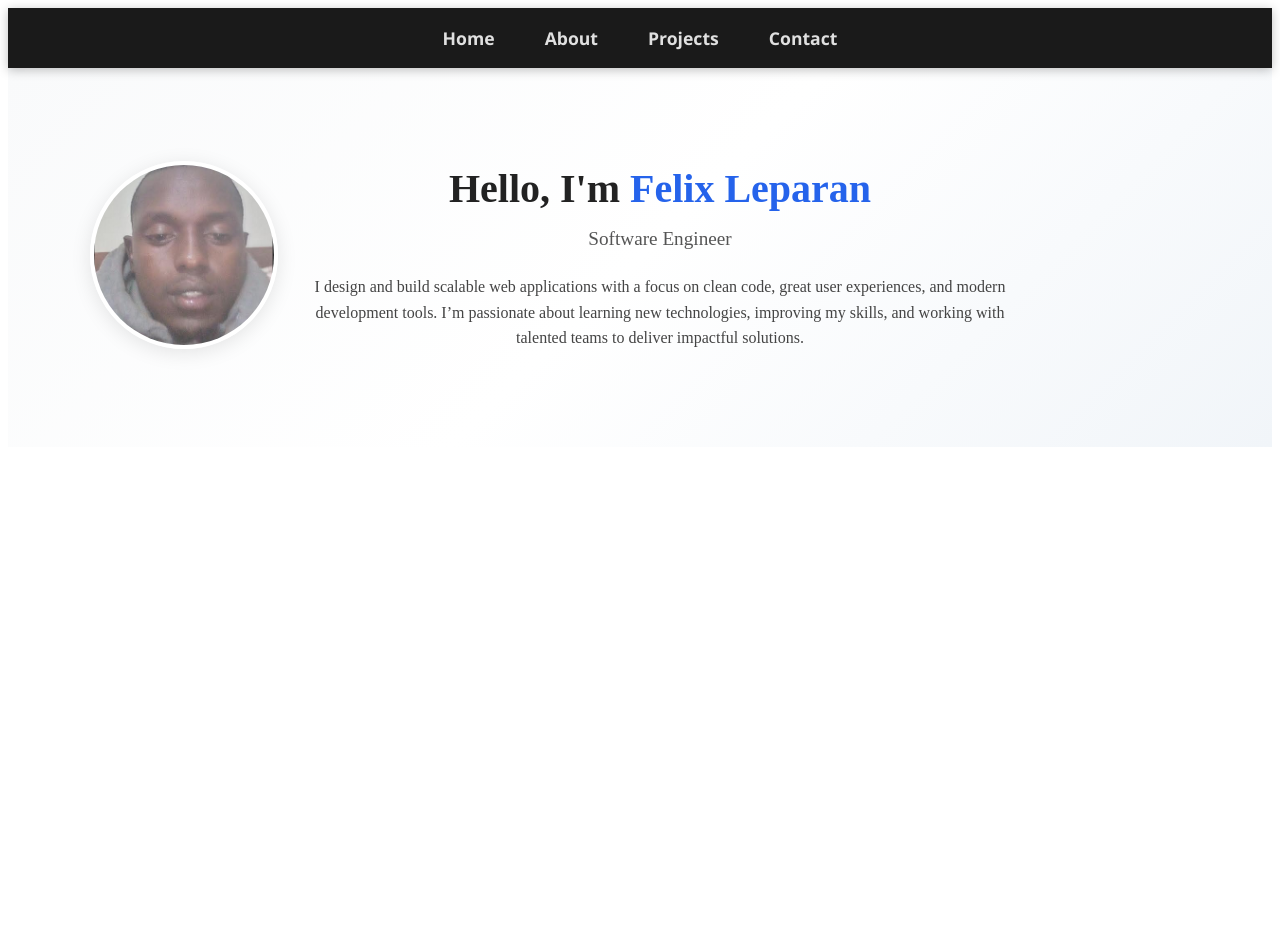
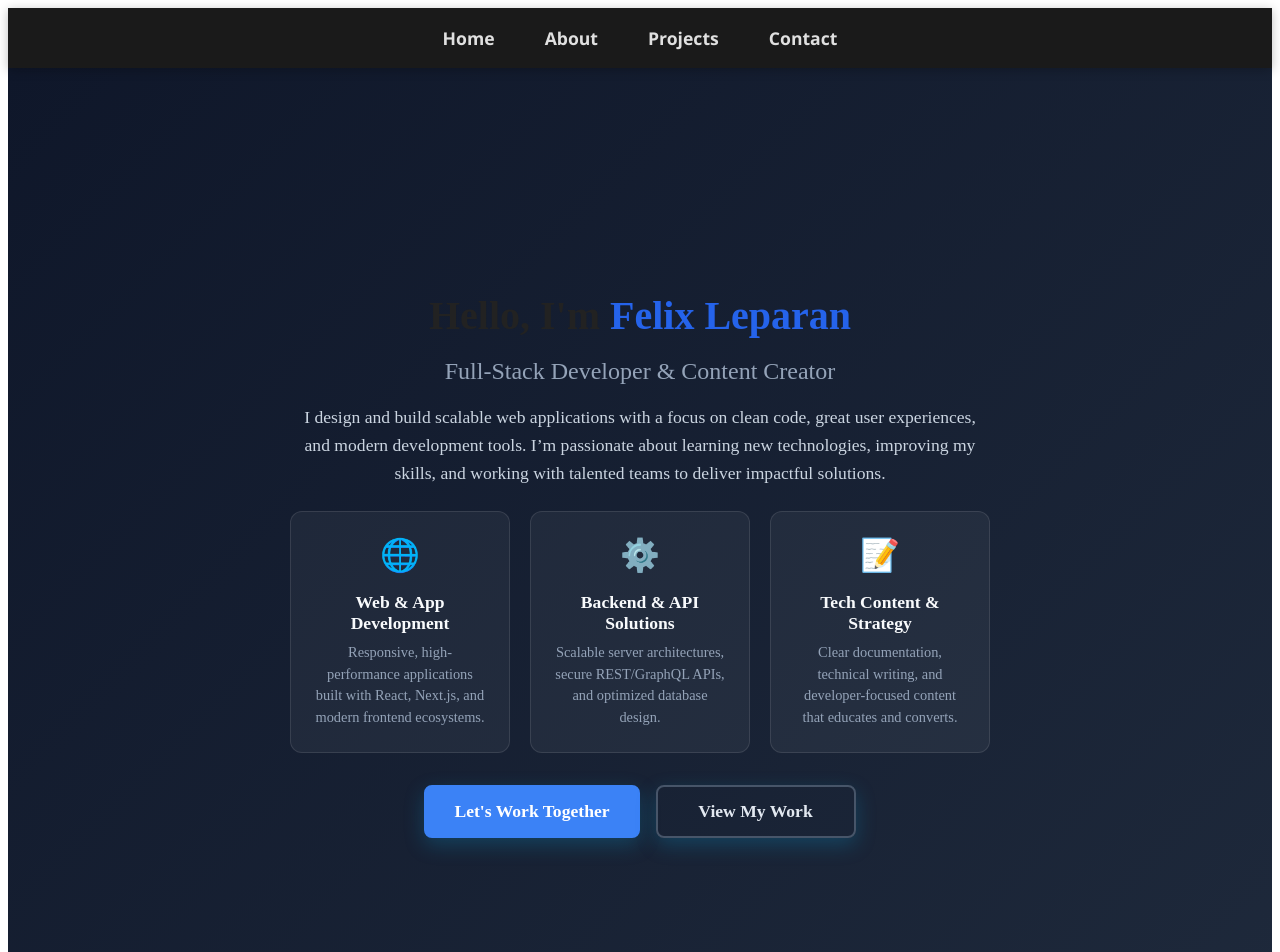
Before and after one commit to leparan-felix/My-portfolio, a React (Vite) app: page / in a window 1280 px wide. Shown: the top 952 px of the page. Before the commit the page ends 800 px from the top, so only its background shows below. Built offline with nearby package versions, Linux system fonts and the light colour scheme.

Commit message:
slide changes

```diff
--- a/package.json
+++ b/package.json
@@ -12,6 +12,7 @@
   "dependencies": {
     "react": "^19.0.0",
     "react-dom": "^19.0.0",
+    "react-icons": "^5.5.0",
     "react-router-dom": "^7.5.3"
   },
   "devDependencies": {
--- a/src/App.css
+++ b/src/App.css
@@ -376,3 +376,159 @@
 .social-links a:hover {
   color: white;
 }
+
+
+
+.hero {
+  padding: 5rem 2rem;
+  background: linear-gradient(135deg, #0f172a 0%, #1e293b 100%);
+  color: #f8fafc;
+  min-height: 100vh;
+  display: flex;
+  align-items: center;
+}
+
+.hero-container {
+  max-width: 1200px;
+  margin: 0 auto;
+  display: flex;
+  align-items: center;
+  gap: 3rem;
+  flex-wrap: wrap;
+}
+
+.hero-image img {
+  width: 280px;
+  height: 280px;
+  border-radius: 50%;
+  object-fit: cover;
+  border: 4px solid #3b82f6;
+  box-shadow: 0 8px 24px rgba(0, 0, 0, 0.3);
+}
+
+.hero-text h1 {
+  font-size: 2.5rem;
+  margin-bottom: 0.5rem;
+}
+
+.highlight {
+  color: #3b82f6;
+}
+
+.hero-text h2 {
+  font-size: 1.5rem;
+  font-weight: 500;
+  color: #94a3b8;
+  margin-bottom: 1rem;
+}
+
+.hero-text p {
+  font-size: 1.1rem;
+  line-height: 1.6;
+  color: #cbd5e1;
+  margin-bottom: 1.5rem;
+}
+
+/* Three Cards Layout */
+.hero-cards {
+  display: grid;
+  grid-template-columns: repeat(3, 1fr);
+  gap: 1.25rem;
+  margin-bottom: 2rem;
+}
+
+.card {
+  background: rgba(255, 255, 255, 0.05);
+  border: 1px solid rgba(255, 255, 255, 0.1);
+  border-radius: 12px;
+  padding: 1.5rem;
+  transition: all 0.3s ease;
+  cursor: default;
+}
+
+.card:hover {
+  transform: translateY(-6px);
+  background: rgba(255, 255, 255, 0.08);
+  border-color: #3b82f6;
+  box-shadow: 0 10px 25px rgba(59, 130, 246, 0.25);
+}
+
+.card-icon {
+  font-size: 2rem;
+  margin-bottom: 0.75rem;
+}
+
+.card h3 {
+  font-size: 1.1rem;
+  color: #f8fafc;
+  margin-bottom: 0.5rem;
+  font-weight: 600;
+}
+
+.card p {
+  font-size: 0.9rem;
+  color: #94a3b8;
+  line-height: 1.5;
+  margin: 0;
+}
+
+/* Buttons */
+.hero-buttons {
+  display: flex;
+  gap: 1rem;
+  flex-wrap: wrap;
+}
+
+.btn {
+  padding: 0.85rem 1.75rem;
+  border-radius: 8px;
+  text-decoration: none;
+  font-weight: 600;
+  transition: all 0.2s;
+  display: inline-flex;
+  align-items: center;
+  justify-content: center;
+}
+
+.btn-primary {
+  background: #3b82f6;
+  color: #fff;
+  border: 2px solid #3b82f6;
+}
+.btn-primary:hover {
+  background: #2563eb;
+  border-color: #2563eb;
+  transform: translateY(-2px);
+}
+
+.btn-secondary {
+  background: transparent;
+  border: 2px solid #475569;
+  color: #e2e8f0;
+}
+.btn-secondary:hover {
+  border-color: #3b82f6;
+  color: #3b82f6;
+  transform: translateY(-2px);
+}
+
+/* Responsive */
+@media (max-width: 900px) {
+  .hero-container {
+    flex-direction: column;
+    text-align: center;
+  }
+  .hero-image img {
+    width: 220px;
+    height: 220px;
+  }
+}
+
+@media (max-width: 640px) {
+  .hero-cards {
+    grid-template-columns: 1fr;
+  }
+  .hero-buttons {
+    justify-content: center;
+  }
+}
--- a/src/App.jsx
+++ b/src/App.jsx
@@ -6,11 +6,15 @@ import AboutMe from './pages/AboutMe';
 import NavBar from './componnets/NavBar';
 import Contact from './pages/Contact';
 import Projects from './pages/Projects';
+import Footer from './componnets/Footer';
 
 function App() {
   return (
     <>
       <NavBar />
+
+
+
 
       <Routes>
         <Route path="/" element={<Home />} />
@@ -18,6 +22,7 @@ function App() {
         <Route path="/contact" element={<Contact />} />
         <Route path="/projects" element={<Projects />} />
       </Routes>
+        <Footer />
     </>
   );
 }
--- a/src/pages/Home.jsx
+++ b/src/pages/Home.jsx
@@ -1,29 +1,44 @@
 import React from "react";
-import passport from "../assets/Screenshot from 2025-04-29 12-54-45.png";
 
 function Hero() {
   return (
     <section id="hero" className="hero">
       <div className="hero-container">
-        {/* Profile Picture */}
-        <div className="hero-image">
-          <img src={passport} alt="Felix Leparan" />
-        </div>
-
-        {/* Text Content */}
         <div className="hero-text">
-          <h1>Hello, I'm <span className="highlight">Felix Leparan</span></h1>
-          <h2>Software Engineer</h2>
-          <p>
+          <h1>
+            Hello, I'm <span className="highlight">Felix Leparan</span>
+          </h1>
+          <h2>Full-Stack Developer & Content Creator</h2>
+          <p className="hero-intro">
             I design and build scalable web applications with a focus on clean
-            code, great user experiences, and modern development tools.
-            I’m passionate about learning new technologies, improving my skills,
-            and working with talented teams to deliver impactful solutions.
+            code, great user experiences, and modern development tools. I’m
+            passionate about learning new technologies, improving my skills, and
+            working with talented teams to deliver impactful solutions.
           </p>
 
+          {/* Three Service Cards */}
+          <div className="hero-cards">
+            <div className="card">
+              <div className="card-icon">🌐</div>
+              <h3>Web & App Development</h3>
+              <p>Responsive, high-performance applications built with React, Next.js, and modern frontend ecosystems.</p>
+            </div>
+            <div className="card">
+              <div className="card-icon">⚙️</div>
+              <h3>Backend & API Solutions</h3>
+              <p>Scalable server architectures, secure REST/GraphQL APIs, and optimized database design.</p>
+            </div>
+            <div className="card">
+              <div className="card-icon">📝</div>
+              <h3>Tech Content & Strategy</h3>
+              <p>Clear documentation, technical writing, and developer-focused content that educates and converts.</p>
+            </div>
+          </div>
+
+          {/* CTA Buttons */}
           <div className="hero-buttons">
-            {/* <a href="projects" className="btn primary">View My Work</a> */}
-            {/* <a href="contact" className="btn secondary">Contact Me</a> */}
+            <a href="#contact" className="btn btn-primary">Let's Work Together</a>
+            <a href="#projects" className="btn btn-secondary">View My Work</a>
           </div>
         </div>
       </div>
--- a/src/pages/Projects.jsx
+++ b/src/pages/Projects.jsx
@@ -2,6 +2,14 @@ import React from 'react';
 
 function Projects() {
   const projects = [
+    { title: "Decoupled Knowledge Graph",
+      description: "A decoupled knowledge graph application built with React and Flask, allowing users to create, manage, and visualize interconnected data.",
+       demo: "https://knowledge-portal-next.vercel.app/"
+
+
+
+    },
+
     {
       title: "Library App",
       description: "A React app with full CRUD functionality using JSON Server for managing a digital library.",
```
Also changed, not shown: 2 other files (tests, documents, lock files or other folders).
